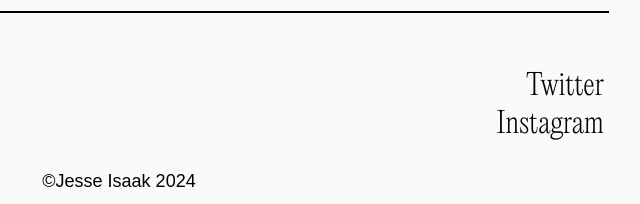
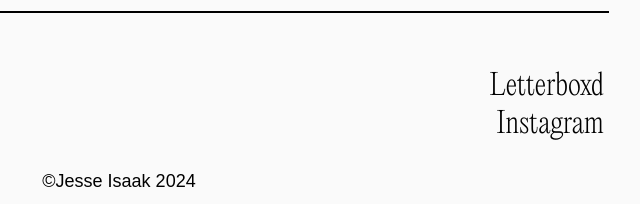
Before and after one commit to jesse-isaak/jesseisaak.com, a plain HTML site: page index.html in a window 1280 px wide. Shown: the part 1909-2113 px from the top of the page, 521-1161 px from the left. Drawn offline with nearby package versions, Linux system fonts and the light colour scheme; a web font is replaced by a local one.

Commit message:
Update index.html

```diff
--- a/index.html
+++ b/index.html
@@ -164,7 +164,7 @@
       </div>
       <div class="footer-right">
         <ul>
-          <li><a href="https://twitter.com/jesseisaak">Twitter</a></li>
+          <li><a href="https://letterboxd.com/jesseisaak/">Letterboxd</a></li>
           <li><a href="https://www.instagram.com/jesse.isaak">Instagram</a></li>
           <!-- <li><a href="https://twitter.com/jesseisaak">Behance</a></li> -->
         </ul>
```
